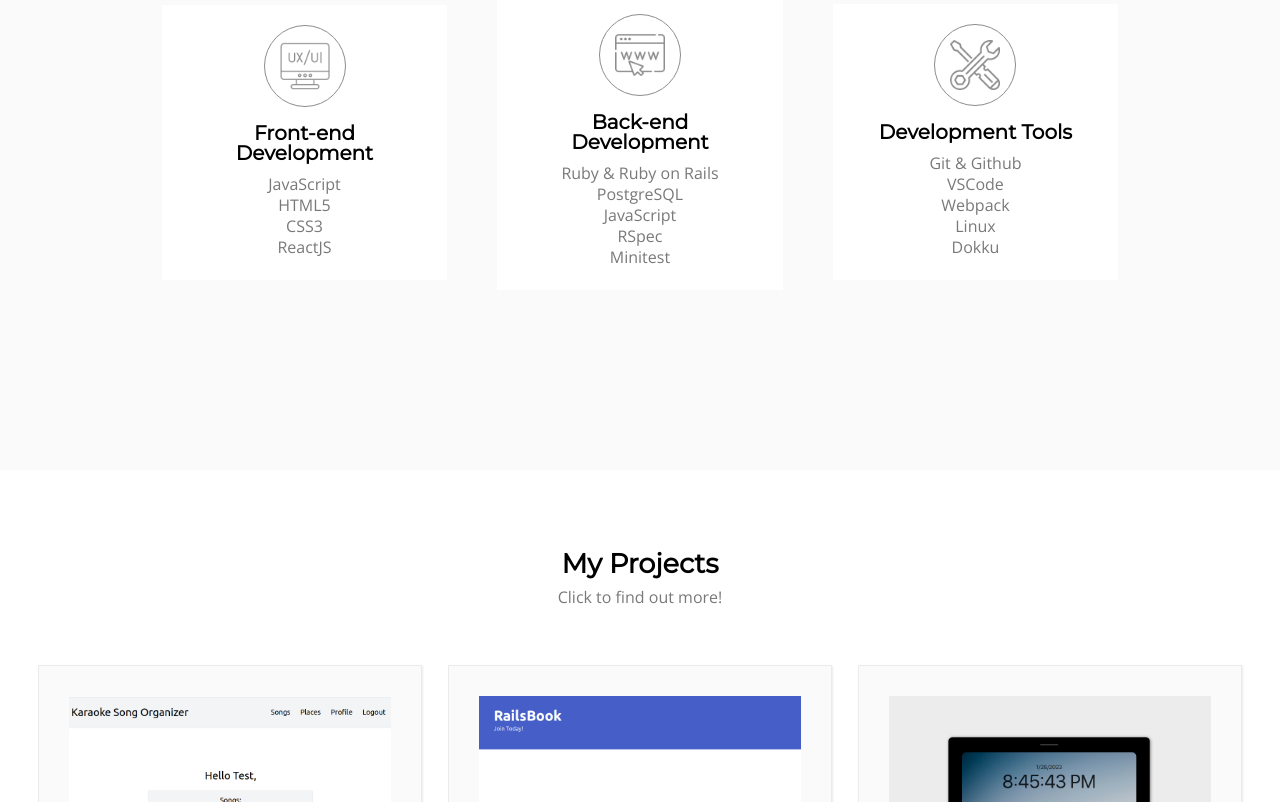
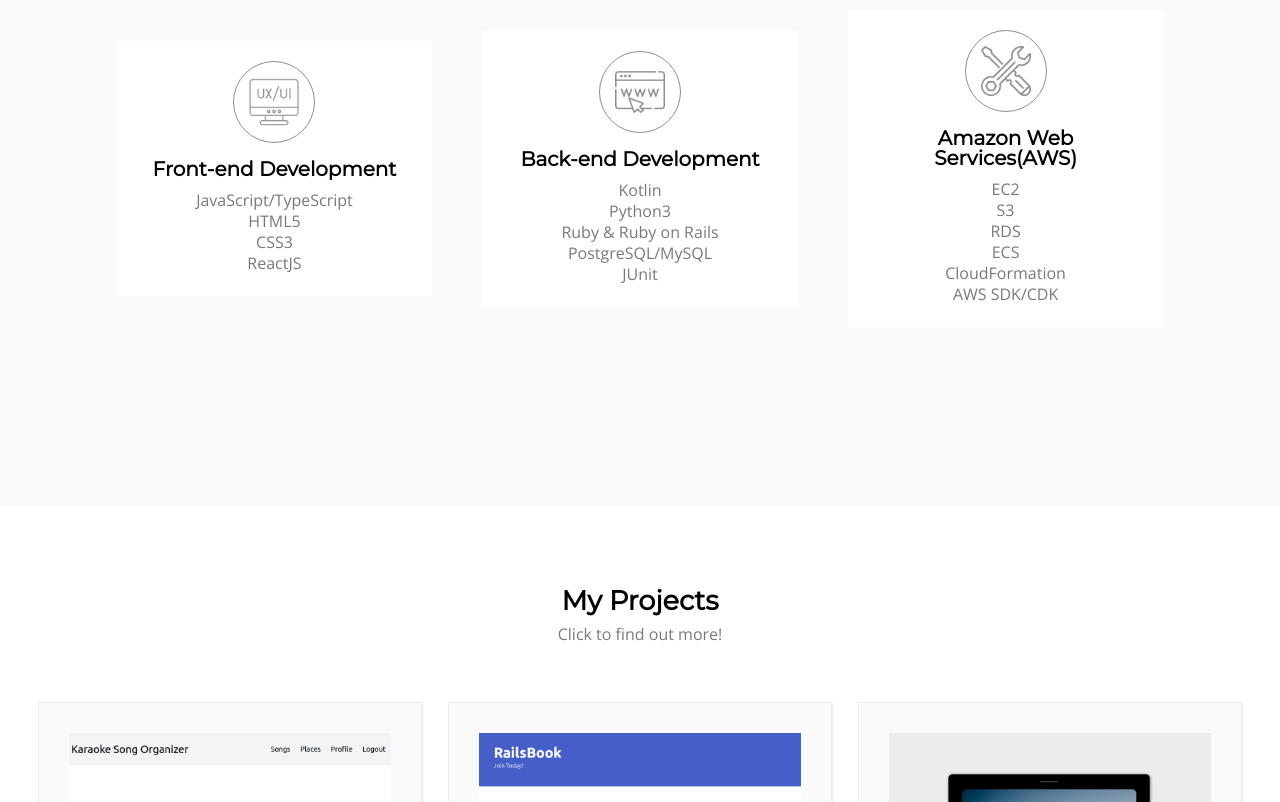
Before and after one commit to justinkim2015/portfolio-v3, a React (Create React App) app: page / in a window 1280 px wide. Shown: the part 1840-2642 px from the top of the page. Built offline with nearby package versions, Linux system fonts and the light colour scheme.

Commit message:
update skills

```diff
--- a/public/index.html
+++ b/public/index.html
@@ -1,17 +1,17 @@
-<!DOCTYPE html>
-<html lang="en">
+<!DOCTYPE html><html lang="en">
   <head>
     <meta charset="utf-8" />
     <meta name="viewport" content="width=device-width, initial-scale=1" />
     <meta name="theme-color" content="#000000" />
     <meta
       name="description"
-      content="Web site created using create-react-app"
+      content="Justin's Portfolio"
     />
     <link rel="manifest" href="%PUBLIC_URL%/manifest.json" />
     <title>Justin's Portfolio</title>
   </head>
   <body>
+    <h1>Justin's Portfolio</h1>
     <noscript>You need to enable JavaScript to run this app.</noscript>
     <div id="root"></div>
   </body>
--- a/src/skills/Skills.js
+++ b/src/skills/Skills.js
@@ -42,7 +42,7 @@
           <div className='circle'><img src={front} className='skill-icon' alt='frontend graphic'></img></div>
           <h3 className='skill-title'>Front-end Development</h3>
           <ul className='skill-list'>
-            <li className='skill'>JavaScript</li>
+            <li className='skill'>JavaScript/TypeScript</li>
             <li className='skill'>HTML5</li>
             <li className='skill'>CSS3</li>
             <li className='skill'>ReactJS</li>
@@ -58,11 +58,11 @@
           <div className='circle'><img src={back} className='skill-icon' alt='backend graphic'></img></div>
           <h3 className='skill-title'>Back-end Development</h3>
           <ul className='skill-list'>
+            <li className='skill'>Kotlin</li>
+            <li className='skill'>Python3</li>
             <li className='skill'>Ruby & Ruby on Rails</li>
-            <li className='skill'>PostgreSQL</li>
-            <li className='skill'>JavaScript</li>
-            <li className='skill'>RSpec</li>
-            <li className='skill'>Minitest</li>
+            <li className='skill'>PostgreSQL/MySQL</li>
+            <li className='skill'>JUnit</li>
           </ul>
         </motion.div>
         <motion.div
@@ -73,13 +73,14 @@
         animate={control}
         className='dev'>
           <div className='circle'><img src={tool} className='skill-icon' alt='skills graphic'></img></div>
-          <h3 className='skill-title'>Development Tools</h3>
+          <h3 className='skill-title'>Amazon Web Services(AWS)</h3>
           <ul className='skill-list'>
-            <li className='skill'>Git & Github</li>
-            <li className='skill'>VSCode</li>
-            <li className='skill'>Webpack</li>
-            <li className='skill'>Linux</li>
-            <li className='skill'>Dokku</li>
+            <li className='skill'>EC2</li>
+            <li className='skill'>S3</li>
+            <li className='skill'>RDS</li>
+            <li className='skill'>ECS</li>
+            <li className='skill'>CloudFormation</li>
+            <li className='skill'>AWS SDK/CDK</li>
           </ul>
         </motion.div>
       </div>
```
Also changed, not shown: 1 other file (tests, documents, lock files or other folders).
